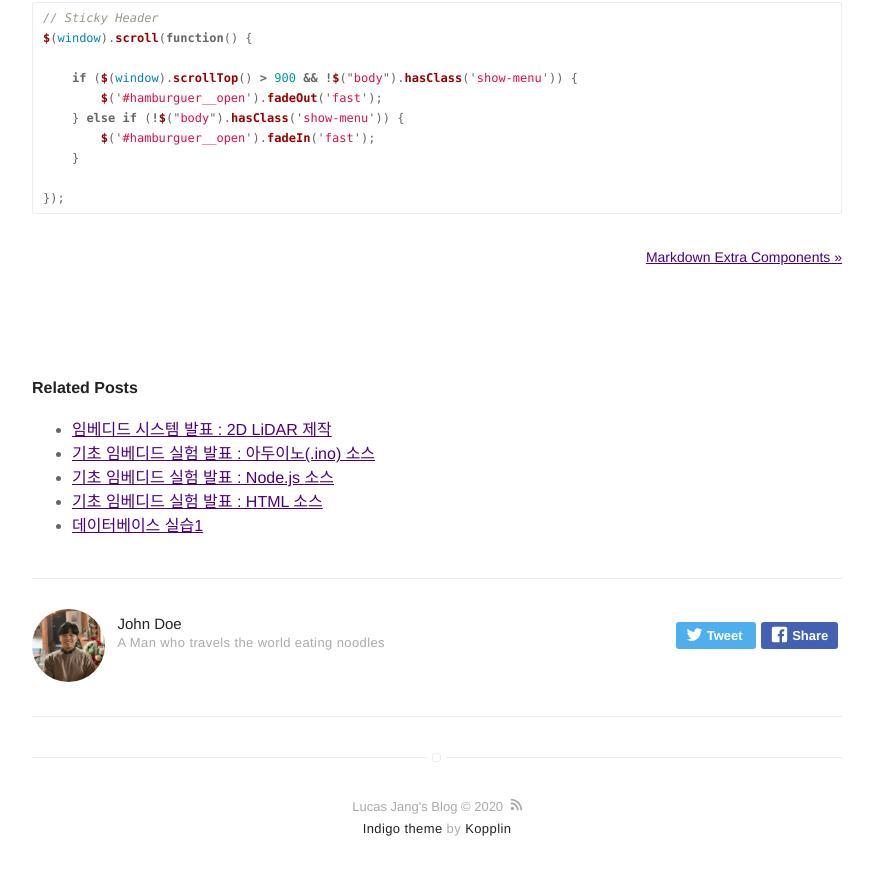
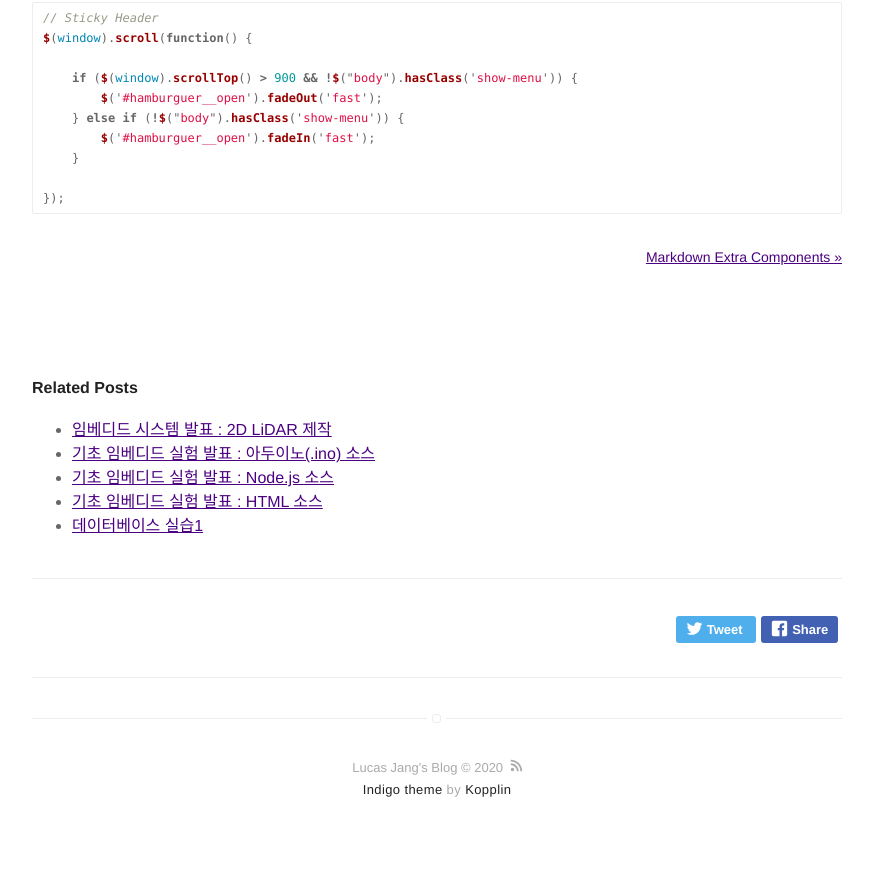
Before and after one commit to Lucas-Jang/lucas-jang.github.io, a Jekyll site: the page built from _posts/2016-02-24-markdown-common-elements.markdown, in a window 1280 px wide and 900 px high, scrolled down 5378 px. Shown: the top 875 px of the window, without its empty margins (203-1076 px from the left). Built offline with Jekyll 4.4.1, drawn with Linux system fonts in a browser that asks for light colours.

Commit message:
config author changed

```diff
--- a/_config.yml
+++ b/_config.yml
@@ -52,19 +52,11 @@ github: Lucas-Jang
 # lanyrd: mylanyrd
 email: joon11132dj@gmail.com
 
-authors:
-  johndoe:
-    name: John Doe
-    bio: A Man who travels the world eating noodles
-    external-image: false
-    picture: assets/images/profile.jpg
-    twitter: johndoe
-  jamesfoster:
-    name: James Foster
-    bio: A Man who develops software with coffee
-    external-image: false
-    picture: assets/images/profile.jpg
-    twitter: jamesfoster
+author:
+  name: Lucas Jang
+  bio: A rolling stone gathers no moss
+  external-image: false
+  picture: assets/images/profile.jpg
 
 # do you want a larger site? change the option below
 # options: [normal, large] | default: normal
```
